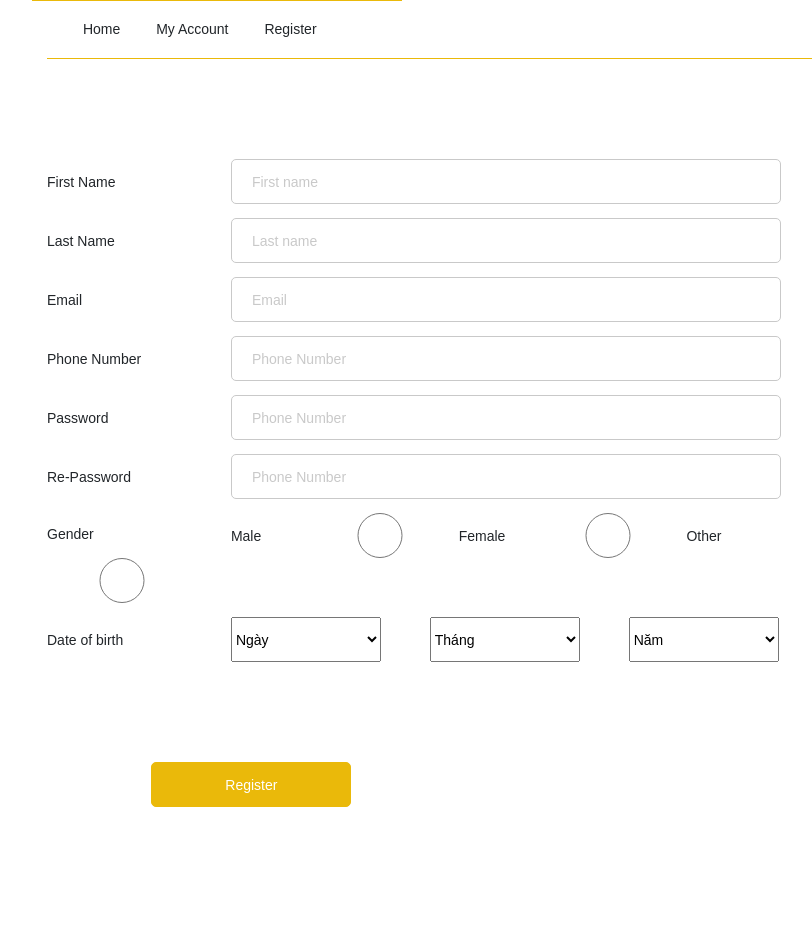
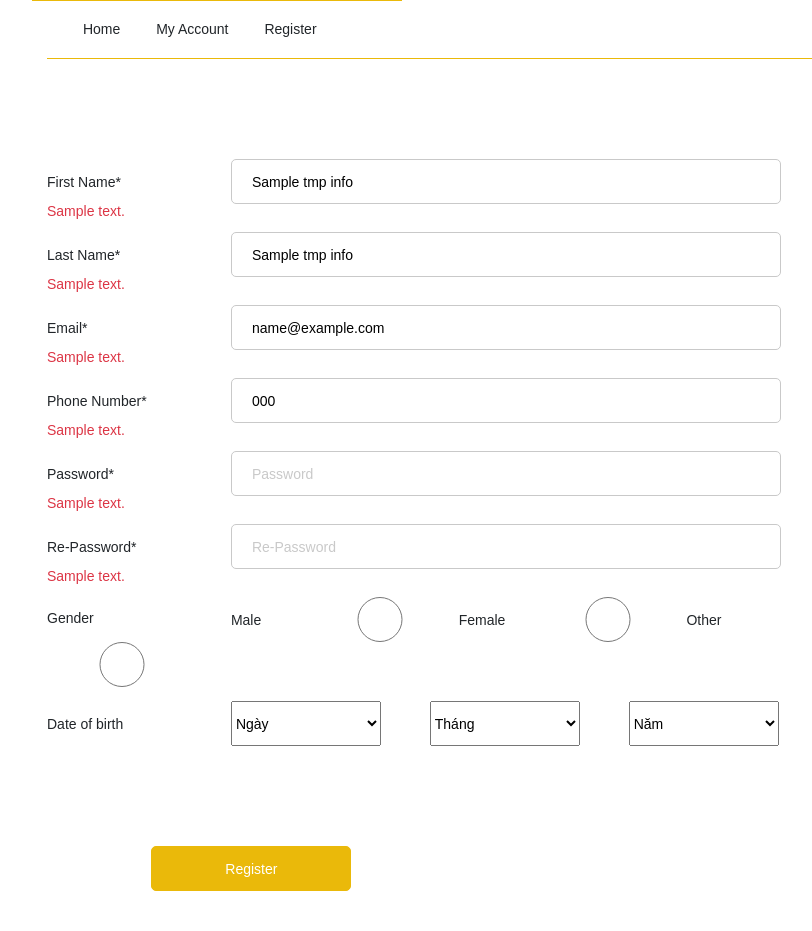
Before and after one commit to mrtux3do/vigodi, a CakePHP app: the page made by app/View/Users/register.ctp in a window 1280 px wide. Shown: the part 885-1816 px from the top of the page, without its empty margins (43-855 px from the left). Run offline with PHP 8.4 and a stand-in for CakePHP, Linux system fonts and the light colour scheme; the template is opened without the code that fills it: most values are stand-ins (such as "Sample title", 1, 10 or a date in 2020); some libraries are stand-ins or nearby versions; some web fonts are replaced.

Commit message:
fix some bug

```diff
--- a/app/View/Products/cart.ctp
+++ b/app/View/Products/cart.ctp
@@ -64,11 +64,11 @@
 			</div>
 			<div class="list-info-price">
 				<span>Tạm tính:</span>
-				<strong class="cart-total"><?php echo $total;?>.000VND</strong>
+				<strong class="cart-total"><?php echo $total;?> VND</strong>
 			</div>
 			<div class="amount-info-price">
 				<span>Thành tiền:</span>
-				<strong class="cart-total"><?php echo $total;?>.000VND</strong>
+				<strong class="cart-total"><?php echo $total;?> VND</strong>
 				<div>(Đã bao gồm VAT)</div>
 			</div>
 			<a href="/products/address?cart_id=<?php echo $cart_id;?>"> <button class="btn-checkout">
--- a/app/View/Products/info_cart.ctp
+++ b/app/View/Products/info_cart.ctp
@@ -30,11 +30,11 @@
 					</div>
 					<div class="list-info-price">
 						<span>Tạm tính:</span>
-						<strong><?php echo $total;?>.000VND</strong>
+						<strong><?php echo $total;?> VND</strong>
 					</div>
 					<div class="amount-info-price">
 						<span>Thành tiền:</span>
-						<strong><?php echo $total;?>.000VND</strong>
+						<strong><?php echo $total;?> VND</strong>
 						<div>(Đã bao gồm VAT)</div>
 					</div>
 				</div>
--- a/app/View/Users/register.ctp
+++ b/app/View/Users/register.ctp
@@ -29,28 +29,62 @@
 					<div class="reg-form">
 						<form method="POST", action="">
 							<div class="form-group">
-								<label class="required">First Name</label>
-								<input type="text" name="first-name" required placeholder="First name">
+								<label class="required">First Name*</label>
+								<?php if (isset($tmpInfo['f_name']) && !empty($tmpInfo['f_name'])) {
+									echo "<input type='text' name='first-name' value='". $tmpInfo['f_name'] ."'>";
+								} else {
+									echo '<input type="text" name="first-name" required placeholder="First name">';
+								}?>
+								<div class="text-danger alert-message" id="u-m-messageForName"><?php if (isset($message1)) {
+			                        echo $message1;
+			                    } ?></div>
 							</div>
 							<div class="form-group">
-								<label class="required">Last Name</label>
-								<input type="text" name="last-name" required placeholder="Last name">
+								<label class="required">Last Name*</label>
+								<?php if (isset($tmpInfo['name']) && !empty($tmpInfo['name'])) {
+									echo "<input type='text' name='last-name' value='". $tmpInfo['name'] ."'>";
+								} else {
+									echo '<input type="text" name="last-name" required placeholder="Last name">';
+								}?>
+								<div class="text-danger alert-message" id="u-m-messageForName"><?php if (isset($message2)) {
+			                        echo $message2;
+			                    } ?></div>
 							</div>
 							<div class="form-group">
-								<label class="required">Email</label>
-								<input type="e-mail" name="e-mail" required placeholder="Email">
+								<label class="required">Email*</label>
+								<?php if (isset($tmpInfo['email']) && !empty($tmpInfo['f_name'])) {
+									echo "<input type='text' name='e-mail' value='". $tmpInfo['email'] ."'>";
+								} else {
+									echo '<input type="text" name="e-mail" required placeholder="E-mail">';
+								}?>
+								<div class="text-danger alert-message" id="u-m-messageForName"><?php if (isset($message3)) {
+			                        echo $message3;
+			                    } ?></div>
 							</div>
 							<div class="form-group">
-								<label class="required">Phone Number</label>
-								<input type="number" name="phone-number" required placeholder="Phone Number">
+								<label class="required">Phone Number*</label>
+								<?php if (isset($tmpInfo['phone']) && !empty($tmpInfo['phone'])) {
+									echo "<input type='text' name='phone-number' value='". $tmpInfo['phone'] ."'>";
+								} else {
+									echo '<input type="text" name="phone-number" required placeholder="Phone number">';
+								}?>
+								<div class="text-danger alert-message" id="u-m-messageForName"><?php if (isset($message4)) {
+			                        echo $message4;
+			                    } ?></div>
 							</div>
 							<div class="form-group">
-								<label class="required">Password</label>
-								<input type="password" name="password" required placeholder="Phone Number">
+								<label class="required">Password*</label>
+								<input type="password" name="password" required placeholder="Password">
+								<div class="text-danger alert-message" id="u-m-messageForName"><?php if (isset($message5)) {
+			                        echo $message5;
+			                    } ?></div>
 							</div>
 							<div class="form-group">
-								<label class="required">Re-Password</label>
-								<input type="password" name="re-password" required placeholder="Phone Number">
+								<label class="required">Re-Password*</label>
+								<input type="password" name="re-password" required placeholder="Re-Password">
+								<div class="text-danger alert-message" id="u-m-messageForName"><?php if (isset($message6)) {
+			                        echo $message6;
+			                    } ?></div>
 							</div>
 							<div class="form-group">
 								<label class="required">Gender</label>
--- a/app/webroot/js/product.js
+++ b/app/webroot/js/product.js
@@ -52,7 +52,6 @@ $(document).ready(function(){
                 console.log(response)
                 if (response.status == true) {
                     addToCart();
-                    location.href = pathname + "/products/cart";
                 }
             },
             error: function(xhr, status, err) {
```
Also changed, not shown: app/Controller/ProductsController.php (+8 -2 lines), app/Controller/UsersController.php (+24 -26 lines), app/View/Products/index.ctp (+24 -6 lines).
